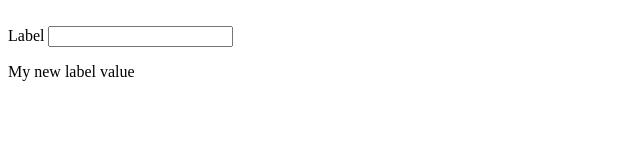
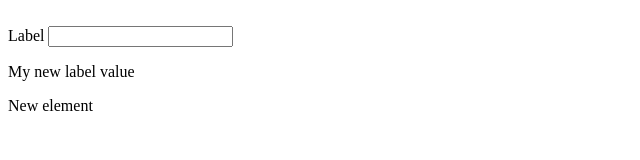
Before and after one commit to ernesto-code/multiple-labels-in-field, a plain HTML site: page index.html in a window 1280 px wide. Shown: the full height of the page, 0-640 px from the left. Drawn offline with Linux system fonts and the light colour scheme.

Commit message:
New element added

```diff
--- a/index.html
+++ b/index.html
@@ -11,5 +11,6 @@
     <label for="id1">Label</label>
     <input id="id1" type="text" aria-labelledby="by">
     <p id="by">My new label value</p>
+    <div>New element</div>
 </body>
 </html>
```
